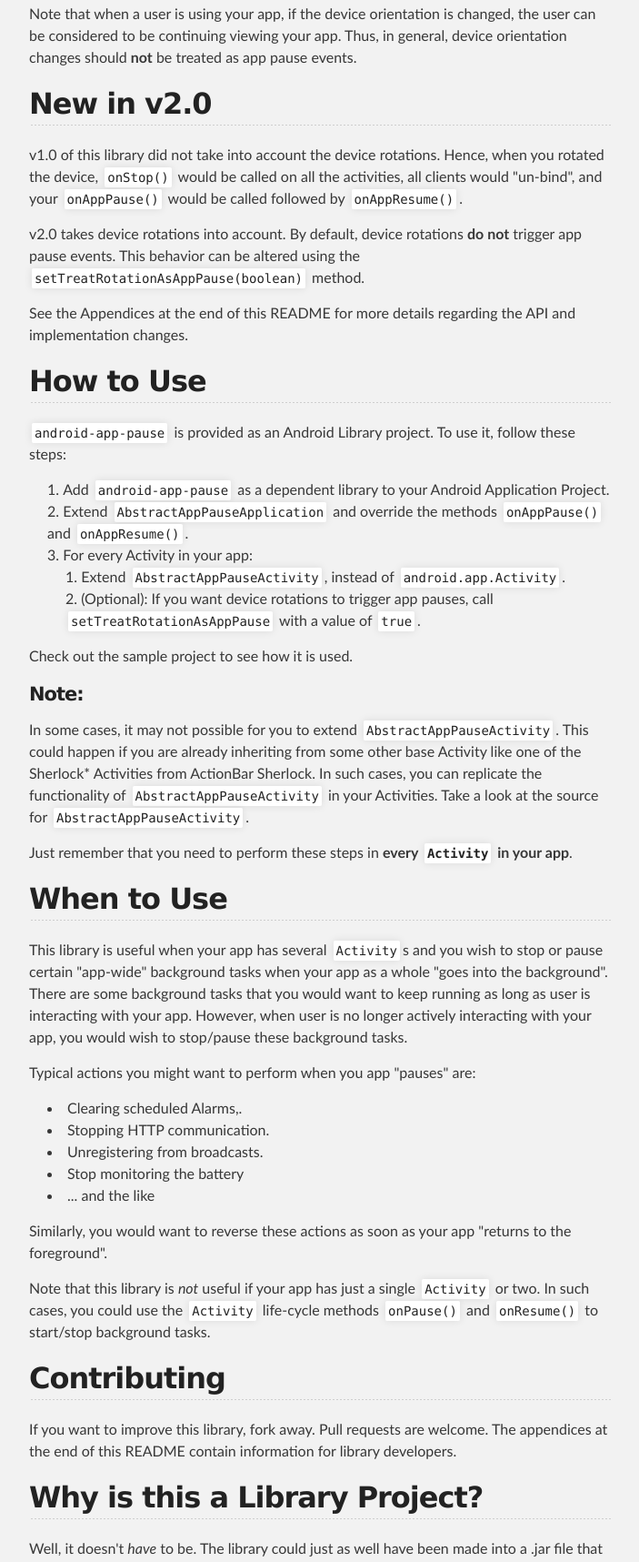
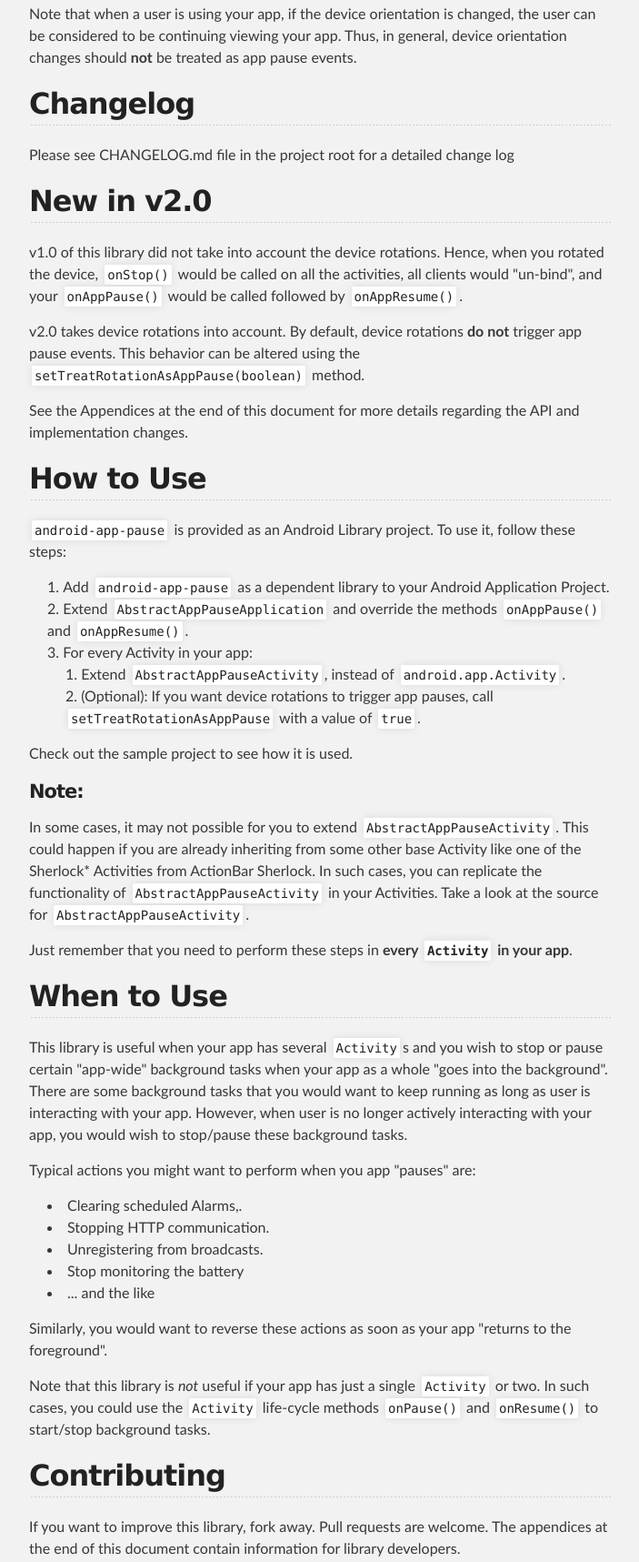
Before and after one commit to curioustechizen/android-app-pause, a plain HTML site: page index.html in a window 1280 px wide. Shown: the part 646-2363 px from the top of the page at 91% size, without its empty margins (288-991 px from the left). Drawn offline with Linux system fonts and the light colour scheme.

```diff
--- a/index.html
+++ b/index.html
@@ -49,13 +49,17 @@
 
 <p>Note that when a user is using your app, if the device orientation is changed, the user can be considered to be continuing viewing your app. Thus, in general, device orientation changes should <strong>not</strong> be treated as app pause events.</p>
 
+<h2>Changelog</h2>
+
+<p>Please see CHANGELOG.md file in the project root for a detailed change log</p>
+
 <h2>New in v2.0</h2>
 
 <p>v1.0 of this library did not take into account the device rotations. Hence, when you rotated the device, <code>onStop()</code> would be called on all the activities, all clients would "un-bind", and your <code>onAppPause()</code> would be called followed by <code>onAppResume()</code>.</p>
 
 <p>v2.0 takes device rotations into account. By default, device rotations <strong>do not</strong> trigger app pause events. This behavior can be altered using the <code>setTreatRotationAsAppPause(boolean)</code> method.</p>
 
-<p>See the Appendices at the end of this README for more details regarding the API and implementation changes.</p>
+<p>See the Appendices at the end of this document for more details regarding the API and implementation changes.</p>
 
 <h2>How to Use</h2>
 
@@ -97,7 +101,7 @@
 
 <h2>Contributing</h2>
 
-<p>If you want to improve this library, fork away. Pull requests are welcome. The appendices at the end of this README contain information for library developers.</p>
+<p>If you want to improve this library, fork away. Pull requests are welcome. The appendices at the end of this document contain information for library developers.</p>
 
 <h2>Why is this a Library Project?</h2>
 
```
Also changed, not shown: params.json (+1 -1 lines).
